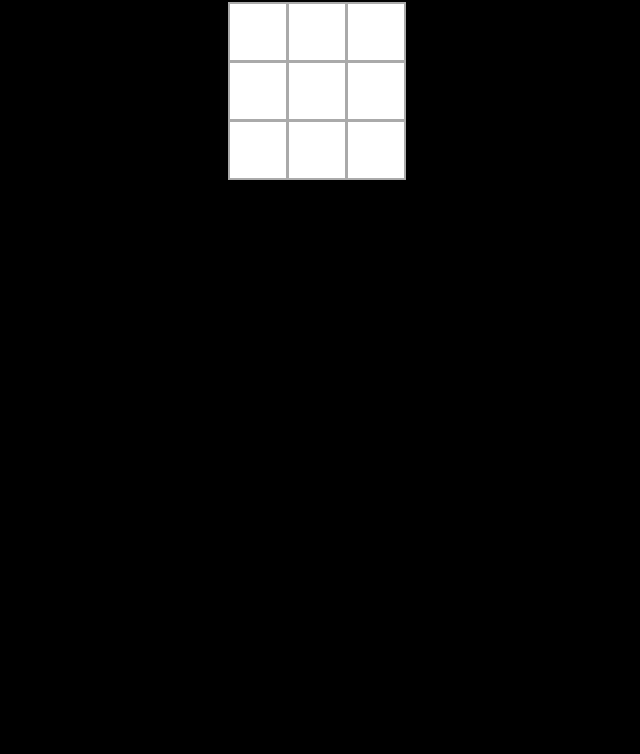
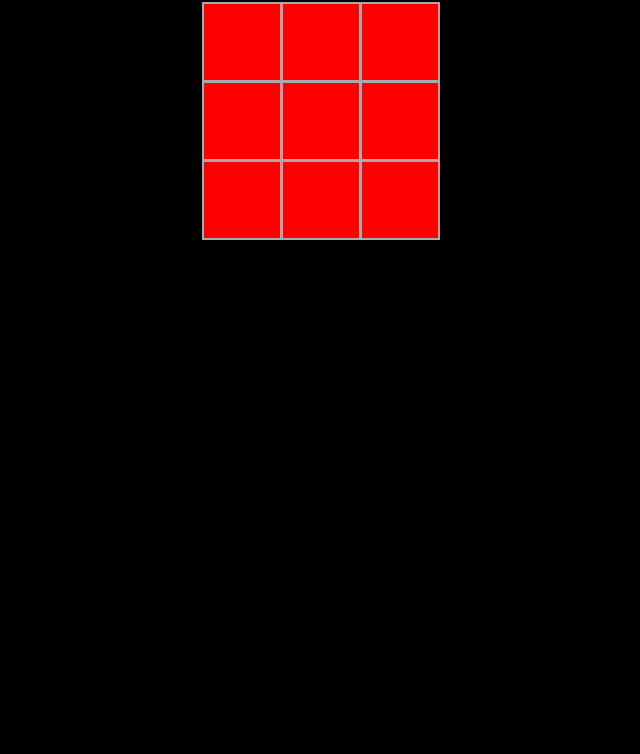
Before and after one commit to SrMeuNome/TicTacToeReact, a React app: page / in a window 1280 px wide. Shown: the part 46-800 px from the top of the page, without its empty margins (295-935 px from the left). Built offline with nearby package versions, Linux system fonts and the light colour scheme.

Commit message:
Corrigindo o Tamanho dos squares 1.2

```diff
--- a/src/index.css
+++ b/src/index.css
@@ -23,18 +23,18 @@ body {
   }
 
   .square {
-    background: #ffffff;
+    background: red;
     border: 2px solid #aaa;
     float: left;
     font-size: 50px;
     font-weight: bold;
-    line-height: 60px;
-    height: 60px;
+    line-height: 80px;
+    height: 80px;
     margin-right: -1px;
     margin-top: -1px;
     padding: 0;
     text-align: center;
-    width: 60px;
+    width: 80px;
   }
 
   .square:focus {
```
